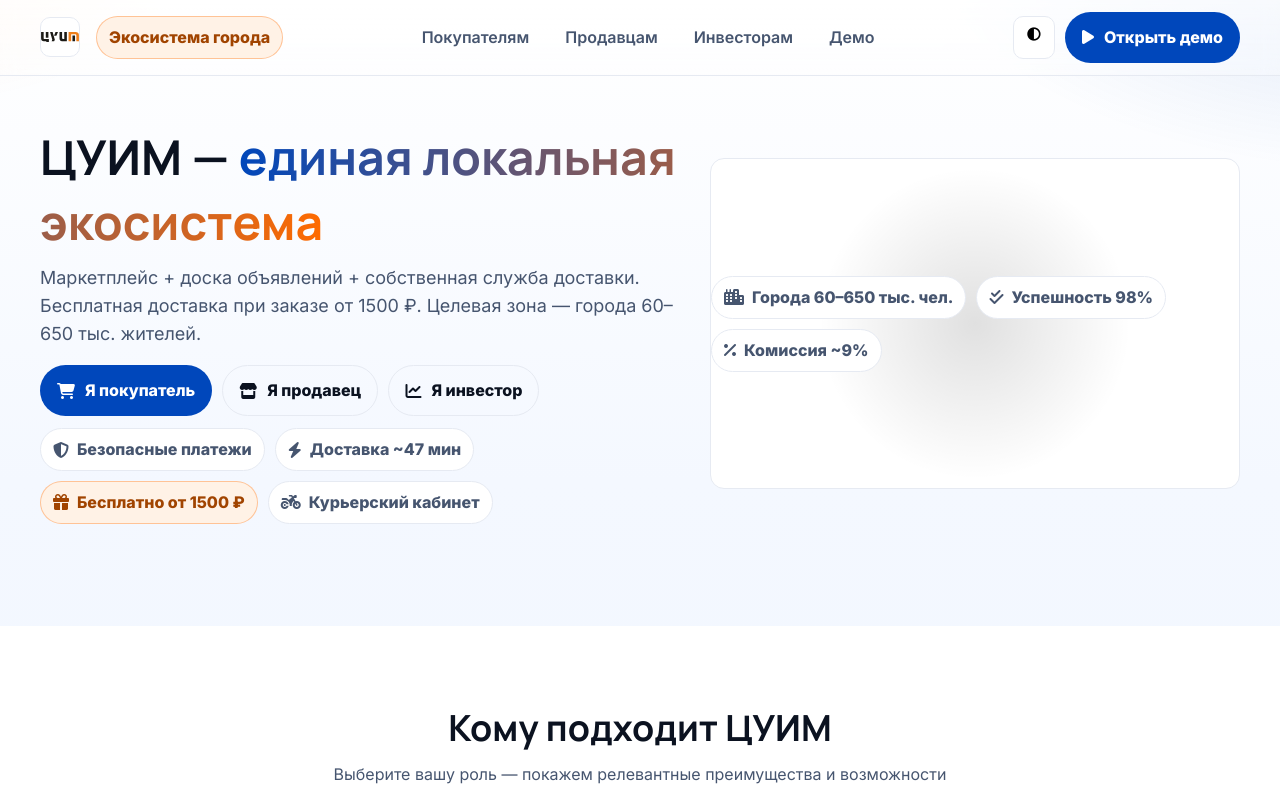
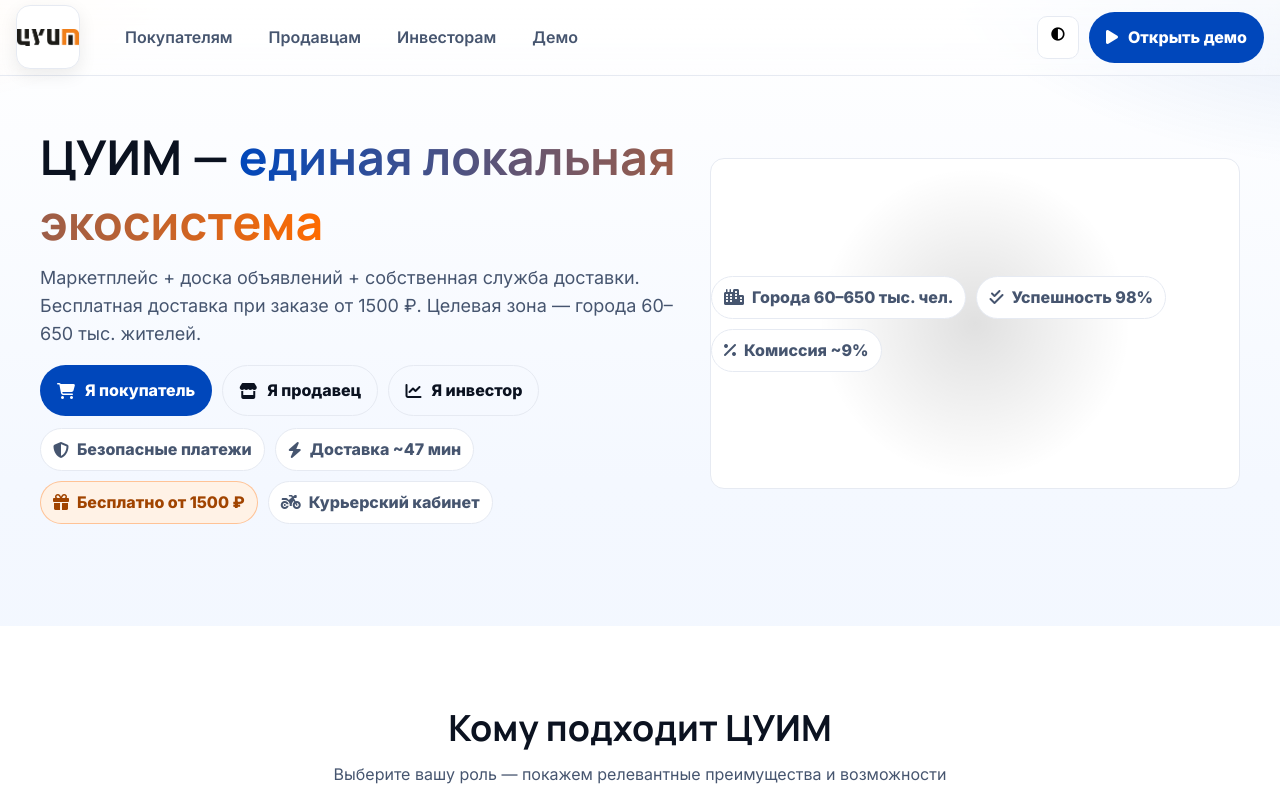
Before and after one commit to nyaganmaksimov-sys/cuim, a plain HTML site: page presentation.html in a window 1280 px wide. Shown: the top 800 px of the page. Drawn offline with Linux system fonts and the light colour scheme.

Commit message:
Update presentation.html

```diff
--- a/presentation.html
+++ b/presentation.html
@@ -46,6 +46,8 @@
       --text-soft:#46556F;
       --border:#E6EAF2;
       --glass:rgba(255,255,255,0.55);
+
+      --logo-size: clamp(44px, 6vw, 64px);
 
       /* Фоновая подложка с синим и оранжевым */
       --grad:
@@ -106,13 +108,25 @@
       backdrop-filter:saturate(1.2) blur(10px);
       background:linear-gradient(to bottom, rgba(255,255,255,.7), rgba(255,255,255,.35));
       border-bottom:1px solid var(--border);
+      padding-left: calc(max(env(safe-area-inset-left, 0px), 16px) + var(--logo-size) + 16px);
     }
     @media (prefers-color-scheme: dark){
       .site-header{ background: linear-gradient(to bottom, rgba(11,18,32,.78), rgba(11,18,32,.4)); }
     }
+    .brand-logo{
+      position:absolute;
+      left: calc(max(env(safe-area-inset-left, 0px), 16px));
+      top:50%; transform:translateY(-50%);
+      display:inline-grid; place-items:center;
+      width:var(--logo-size); height:var(--logo-size);
+      border-radius:14px; border:1px solid var(--border); background:#fff;
+      box-shadow: var(--shadow-sm);
+    }
+    .brand-logo img{
+      width:100%; height:100%; object-fit:contain; border-radius:12px;
+    }
+
     .nav{display:flex; align-items:center; justify-content:space-between; gap:12px; padding:12px 0}
-    .brand{display:flex; align-items:center; gap:10px; font-weight:800}
-    .brand img{width:40px; height:40px; border-radius:10px; object-fit:contain; border:1px solid var(--border); background:#fff}
     .nav-links{display:flex; gap:10px; align-items:center; flex-wrap:wrap}
     .nav-links a{padding:10px 12px; border-radius:10px; color:var(--text-soft); font-weight:600; border:1px solid transparent}
     .nav-links a:hover{color:var(--brand-600); background:rgba(0,71,187,.08); border-color:rgba(0,71,187,.18)}
@@ -303,12 +317,13 @@
 
   <!-- Header -->
   <header class="site-header" role="banner">
+    <!-- Логотип вне контейнера -->
+    <a class="brand-logo" href="#" aria-label="ЦУИМ — на главную">
+      <img src="https://raw.githubusercontent.com/nyaganmaksimov-sys/cuim/main/images/logo.png" alt="Логотип ЦУИМ">
+    </a>
+
+    <!-- Контейнер с навигацией и CTA -->
     <div class="container nav">
-      <a class="brand" href="#">
-        <img src="https://raw.githubusercontent.com/nyaganmaksimov-sys/cuim/main/images/logo.svg" alt="Логотип ЦУИМ" width="100" height="50">
-
-        <span class="chip" style="margin-left:6px; font-weight:700; border-color:rgba(255,107,0,.35); background:var(--accent-soft); color:#A14400">Экосистема города</span>
-      </a>
       <nav id="nav" class="nav-links" aria-label="Главная навигация">
         <a href="#buyer" data-role="buyer">Покупателям</a>
         <a href="#seller" data-role="seller">Продавцам</a>
@@ -476,7 +491,7 @@
           </div>
         </div>
 
-        <!-- Delivery KPIs from courier cabinet -->
+        <!-- Delivery KPIs -->
         <div class="section-title" style="margin-top:18px">
           <h2>Служба доставки: реальные метрики</h2>
           <p class="muted">Данные из курьерского кабинета: <a href="https://nyaganmaksimov-sys.github.io/cuim/courier-cabinet.html" target="_blank" rel="noopener">courier-cabinet.html</a></p>
@@ -504,7 +519,7 @@
           </div>
         </div>
 
-        <!-- Unit economics of an order -->
+        <!-- Unit economics -->
         <div class="section-title" style="margin-top:18px">
           <h2>Юнит‑экономика одного заказа ≥ 1500 ₽</h2>
           <p class="muted">Бесплатная доставка — маркетинговый драйвер, который окупается за счет комиссии и эффективности маршрутов.</p>
@@ -791,7 +806,7 @@
           <p><strong>Допущения:</strong> магазинов — 100; активных покупателей — 10 000; заказов/день — 250; средний чек — 2 000 ₽; объявлений/день — 160; курьеров — 10; рабочих дней — 25.</p>
         </div>
 
-        <!-- Incomes -->
+        <!-- Incomes and expenses -->
         <div class="grid-2">
           <div class="table-wrap reveal">
             <table aria-label="Доходы 1 город / месяц">
@@ -811,7 +826,6 @@
             </table>
           </div>
 
-          <!-- Expenses -->
           <div class="table-wrap reveal">
             <table aria-label="Расходы 1 город / месяц">
               <thead>
@@ -943,7 +957,7 @@
       </div>
     </section>
 
-    <!-- Media showcase: интерфейс + фото ПВЗ -->
+    <!-- Media showcase -->
     <section class="section">
       <div class="container">
         <div class="section-title">
```
